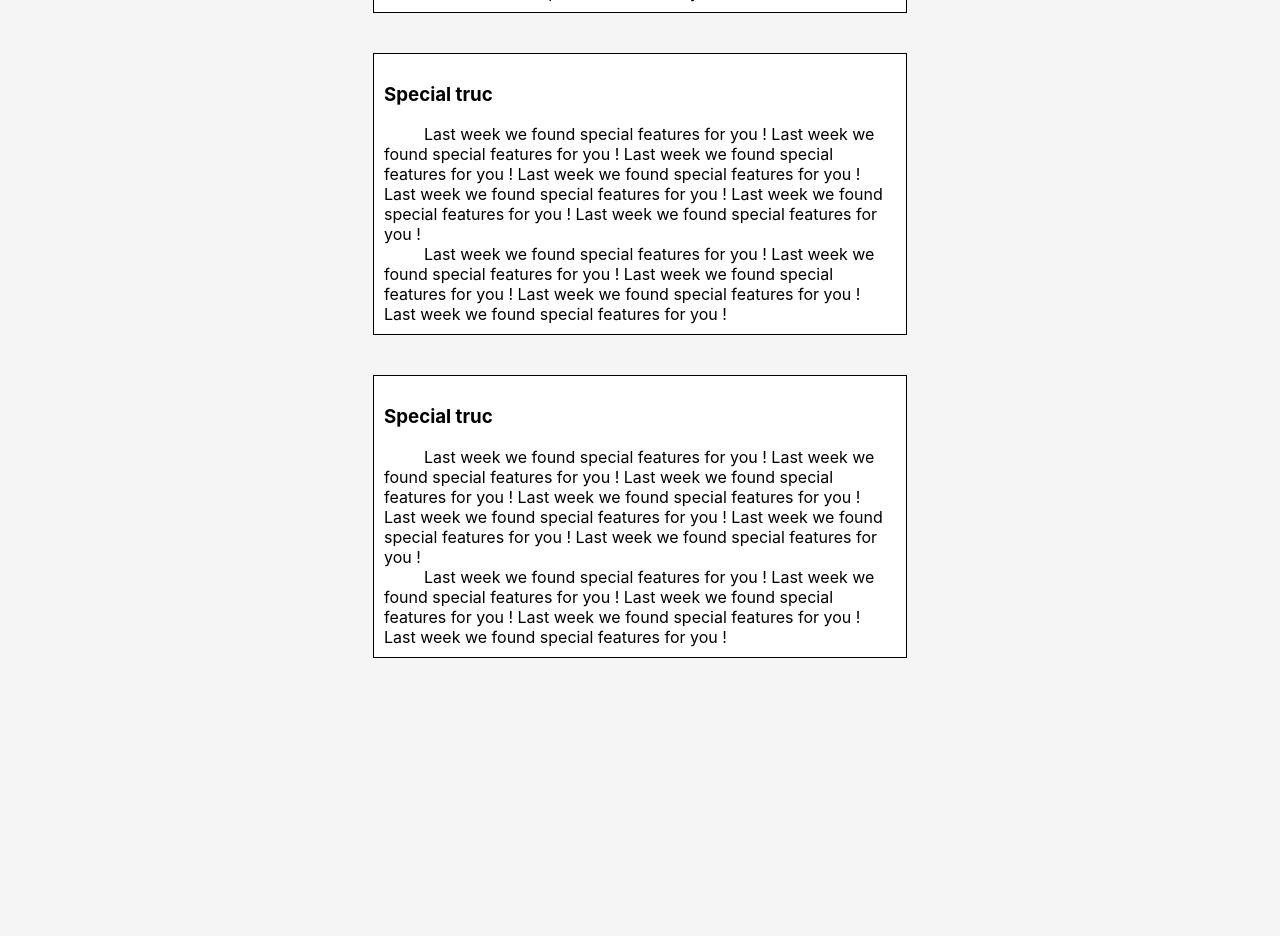
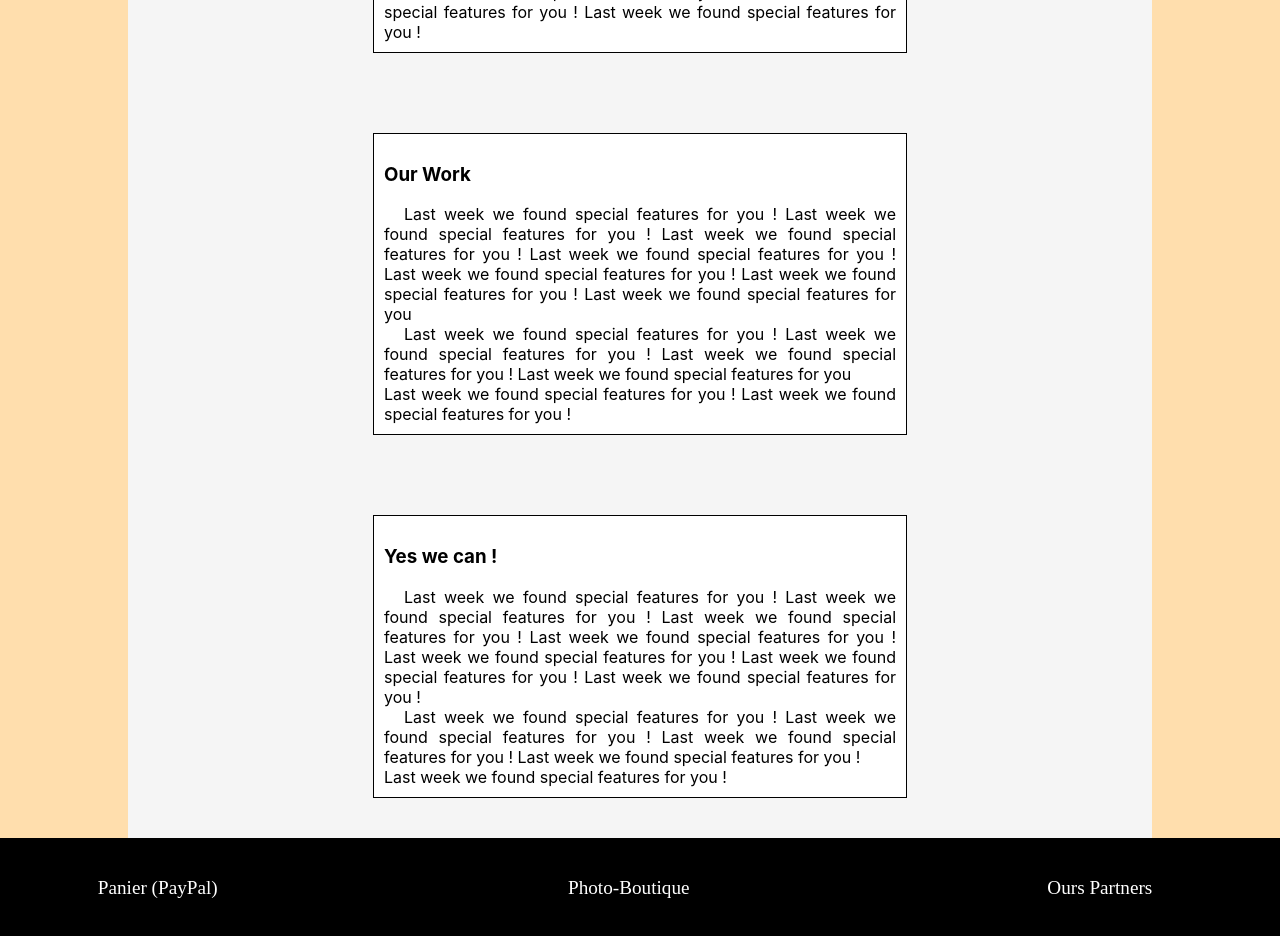
Before and after one commit to TLRKiliann/anarchaik, a React (Create React App) app in the folder anarkan-store/: page / in a window 1280 px wide. Shown: the part 600-1536 px from the top of the page. Before the commit the page ends 1258 px from the top, so only its background shows below. Built offline with nearby package versions, Linux system fonts and the light colour scheme.

Commit message:
footer added with some style

```diff
--- a/anarkan-store/src/Pages/index.js
+++ b/anarkan-store/src/Pages/index.js
@@ -4,8 +4,8 @@ import React from 'react';
 //import "./index.scss";
 
 const Home = () => {
-
   return (
+    <div className="main--home">
       <div className="home--div">
 
         <div className="home--sec">
@@ -15,7 +15,7 @@ const Home = () => {
 
         <div className="home--third">
           <article>
-          <h3>Special truc</h3>
+            <h3>History</h3>
             <p>
             Last week we found special features for you !
             Last week we found special features for you !
@@ -31,28 +31,7 @@ const Home = () => {
             Last week we found special features for you !
             Last week we found special features for you !<br />
             Last week we found special features for you !
-          </p>
-
-        </article>
-      </div>
-
-      <div className="home--third">
-        <article>
-          <h3>Special truc</h3>
-          <p>
             Last week we found special features for you !
-          Last week we found special features for you !
-          Last week we found special features for you !
-          Last week we found special features for you !
-          Last week we found special features for you !
-          Last week we found special features for you !
-          Last week we found special features for you !
-          </p>
-          <p>
-          Last week we found special features for you !
-          Last week we found special features for you !
-          Last week we found special features for you !
-          Last week we found special features for you !<br />
             Last week we found special features for you !
             </p>
 
@@ -61,7 +40,31 @@ const Home = () => {
 
         <div className="home--third">
           <article>
-          <h3>Special truc</h3>
+            <h3>Our Work</h3>
+            <p>
+            Last week we found special features for you !
+            Last week we found special features for you !
+            Last week we found special features for you !
+            Last week we found special features for you !
+            Last week we found special features for you !
+            Last week we found special features for you !
+            Last week we found special features for you
+            </p>
+            <p>
+            Last week we found special features for you !
+            Last week we found special features for you !
+            Last week we found special features for you !
+            Last week we found special features for you<br />
+            Last week we found special features for you !
+            Last week we found special features for you !
+            </p>
+
+          </article>
+        </div>
+
+        <div className="home--third">
+          <article>
+            <h3>Yes we can !</h3>
             <p>
             Last week we found special features for you !
             Last week we found special features for you !
@@ -83,6 +86,31 @@ const Home = () => {
         </div>
 
       </div>
+
+      <footer>
+        <nav id="footer--nav">
+          <ul>
+            <li>
+              <a href="#">
+                Panier (PayPal)
+              </a>
+            </li>
+            <li>
+              <a href="#">
+                Photo-Boutique
+              </a>
+            </li>
+            <li>
+              <a href="#">
+                Ours Partners
+              </a>
+            </li>
+          </ul>
+        </nav>
+      </footer>
+
+
+    </div>
   );
 };
 
--- a/anarkan-store/src/Pages/style.css
+++ b/anarkan-store/src/Pages/style.css
@@ -3,6 +3,11 @@ body {
     margin: 0px;
     box-sizing: border-box;
     background: whitesmoke;
+}
+
+.main--home {
+    width: 100%;
+    background: navajowhite;
 }
 
 .home--div {
@@ -13,6 +18,8 @@ body {
     display: flex;
     flex-direction: column;
     justify-content: space-between;
+
+    background: whitesmoke;
 }
 
 .home--sec {
@@ -28,16 +35,63 @@ body {
 }
 
 .home--third {
+    width: 50%;
     margin: auto;
     margin-top: 40px;
-    width: 50%;
+    margin-bottom: 40px;
     padding: 10px;
+
     background: white;
     border: 1px solid black;
 }
 
 .home--third p {
     margin: auto;
-    text-indent: 40px;
+
+    text-align: justify;
+
+    text-indent: 20px;
     background: white;
 }
+
+
+footer {
+    width: 100%;
+    height: 100px;
+    display: flex;
+    background: black;
+}
+
+#footer--nav {
+    width: 100%;
+    display: flex;
+    /*border:  2px solid orange;*/
+}
+
+#footer--nav ul {
+    width: 92%;
+    display: flex;
+    flex-direction: row;
+    align-items: center;
+    justify-content: space-between;
+    /*border:  2px solid red;*/
+}
+
+#footer--nav li {
+    display: flex;
+    justify-content: center;
+    width: 20%;
+    color: white;
+    /*border:  2px solid white;*/
+}
+
+#footer--nav a {
+    font-family: "karla, sans-serif";
+    font-size: 1.2rem;
+    text-decoration: none;
+    color: white;
+}
+
+#footer--nav a:hover {
+    color: orange;
+}
```
Lines whose indentation alone changed are shown as unchanged.
